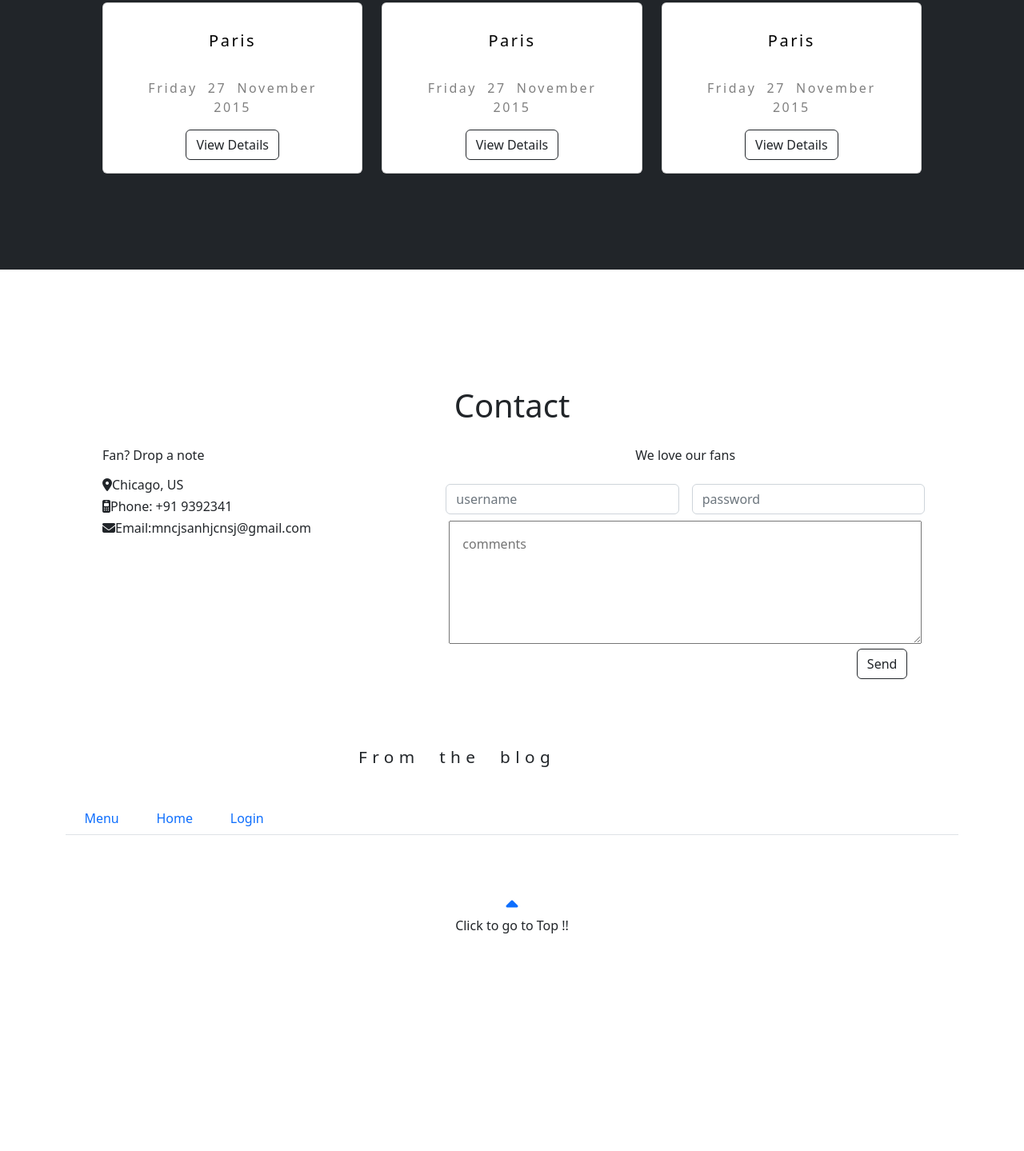
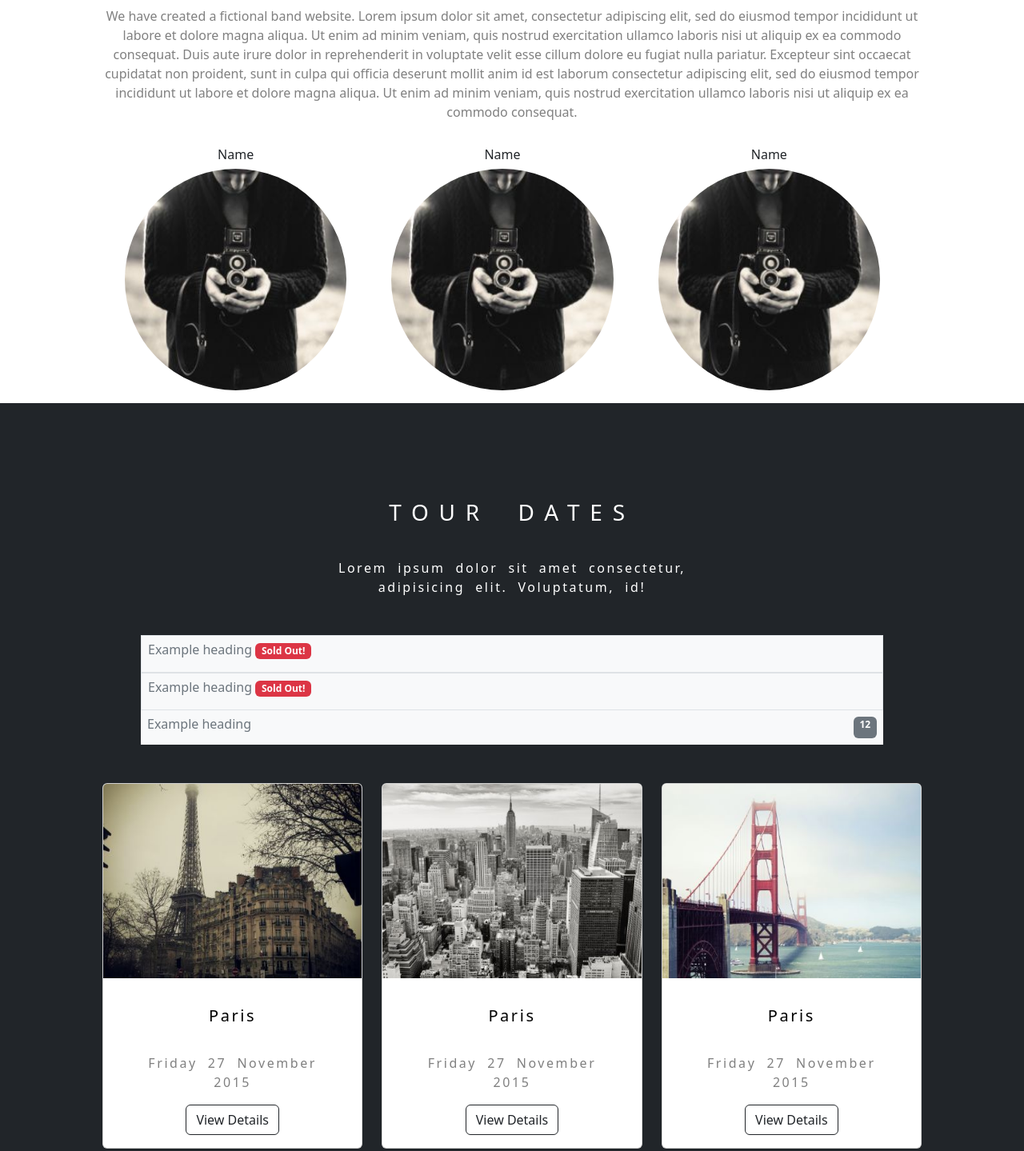
Before and after one commit to saimahithareddy21/html-css-page, a plain HTML site: page index.html in a window 1280 px wide. Shown: the part 1085-2524 px from the top of the page at 80% size. Before the commit the page ends 2284 px from the top, so only its background shows below. Drawn offline with nearby package versions, Linux system fonts and the light colour scheme.

Commit message:
Update index.html

```diff
--- a/index.html
+++ b/index.html
@@ -72,7 +72,7 @@
         </div>
         <div class="carousel-inner">
             <div class="carousel-item active" data-bs-interval="10000">
-                <img src="./images/bootstrap-project-3-img1.jpg" alt="" />
+                <img src="./bootstrap-project-3-img1.jpg" alt="" />
                 <div class="carousel-caption">
                     <h5>New York</h5>
                     <p>
@@ -82,7 +82,7 @@
                 </div>
             </div>
             <div class="carousel-item" data-bs-interval="10000">
-                <img src="./images/bootstrap-project-3-img2.jpg" alt="" />
+                <img src="./bootstrap-project-3-img2.jpg" alt="" />
                 <div class="carousel-caption">
                     <h5 class="text-strong">UK</h5>
                     <p>
@@ -92,7 +92,7 @@
                 </div>
             </div>
             <div class="carousel-item" data-bs-interval="10000">
-                <img src="./images/bootstrap-project-3-img3.jpg" alt="" class="img-responsive" />
+                <img src="./bootstrap-project-3-img3.jpg" alt="" class="img-responsive" />
                 <div class="carousel-caption">
                     <h5>Los Angels</h5>
                     <p>
@@ -131,7 +131,7 @@
                     <div class="card-body text-center">
                         <h6 class="card-title">Name</h6>
 
-                        <img class="rounded-circle imgl" data-bs-target="#card1" data-bs-toggle="collapse" src="./images/bootstrap-project-3-img4.jpg" alt="" />
+                        <img class="rounded-circle imgl" data-bs-target="#card1" data-bs-toggle="collapse" src="./bootstrap-project-3-img4.jpg" alt="" />
                         <p class="collapse mt-4 p-4" id="card1">
                             Guitarist and Lead Vocalist Loves long walks on the beach Member
                             since 1988
@@ -144,7 +144,7 @@
                     <div class="card-body text-center">
                         <h6 class="card-title">Name</h6>
 
-                        <img class="rounded-circle imgl"  data-bs-target="#card2" data-bs-toggle="collapse" src="./images/bootstrap-project-3-img4.jpg" alt="" />
+                        <img class="rounded-circle imgl"  data-bs-target="#card2" data-bs-toggle="collapse" src="./bootstrap-project-3-img4.jpg" alt="" />
                         <p class="collapse mt-4 p-4" id="card2">
                             Guitarist and Lead Vocalist Loves long walks on the beach Member
                             since 1988
@@ -157,7 +157,7 @@
                     <div class="card-body text-center">
                         <h6 class="card-title">Name</h6>
 
-                        <img class="rounded-circle imgl"  data-bs-target="#card3" data-bs-toggle="collapse" src="./images/bootstrap-project-3-img4.jpg" alt="" />
+                        <img class="rounded-circle imgl"  data-bs-target="#card3" data-bs-toggle="collapse" src="./bootstrap-project-3-img4.jpg" alt="" />
                         <p class="collapse mt-4 p-4" id="card3">
                             Guitarist and Lead Vocalist Loves long walks on the beach Member
                             since 1988
@@ -192,7 +192,7 @@
         <div class="section-card row gy-4  row-cols-1 row-cols-sm-3">
             <div class="col">
                 <div class="card">
-                    <img class="card-img-top" src="./images/paris.jpg" alt="" />
+                    <img class="card-img-top" src="./paris.jpg" alt="" />
                     <div class="card-body">
                         <p class="lead">Paris</p>
                         <p>Friday 27 November 2015</p>
@@ -247,7 +247,7 @@
             </div>
             <div class="col">
                 <div class="card">
-                    <img class="card-img-top" src="./images/newyork.jpg" alt="" />
+                    <img class="card-img-top" src="./newyork.jpg" alt="" />
                     <div class="card-body">
                         <p class="lead">Paris</p>
                         <p>Friday 27 November 2015</p>
@@ -303,7 +303,7 @@
             <br />
             <div class="col">
                 <div class="card">
-                    <img class="card-img-top" src="./images/sanfran.jpg" alt="" />
+                    <img class="card-img-top" src="./sanfran.jpg" alt="" />
                     <div class="card-body">
                         <p class="lead">Paris</p>
                         <p>Friday 27 November 2015</p>
@@ -432,7 +432,7 @@
         </div>
     </div>
     <div class="footer-img">
-        <img src="./images/map.jpg" alt="" />
+        <img src="./map.jpg" alt="" />
     </div>
     <div class="home-page-div"><a class="home-page" a href="#"><i class="fa fa-sort-up fa-xl"></i></a></div>
     <h6 class="text-center pb-4">Click to go to Top !!</h6>
```
